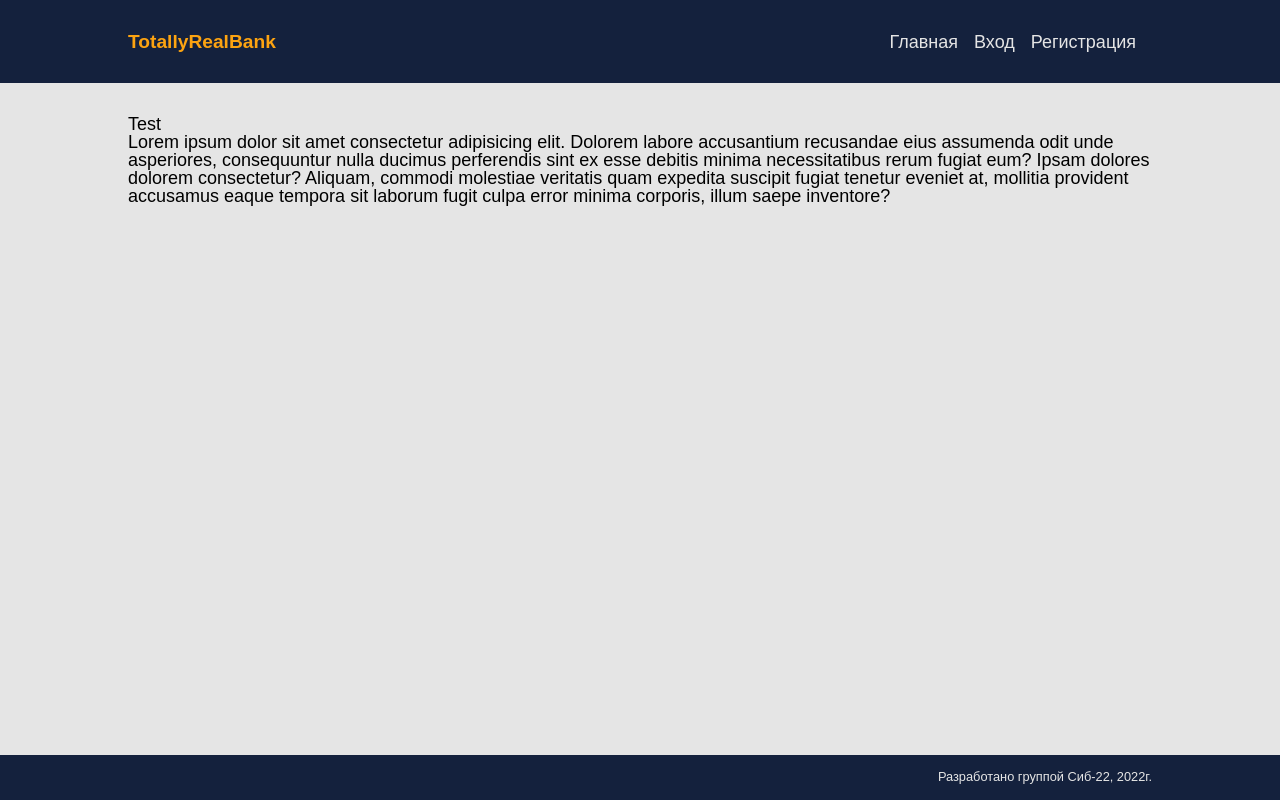
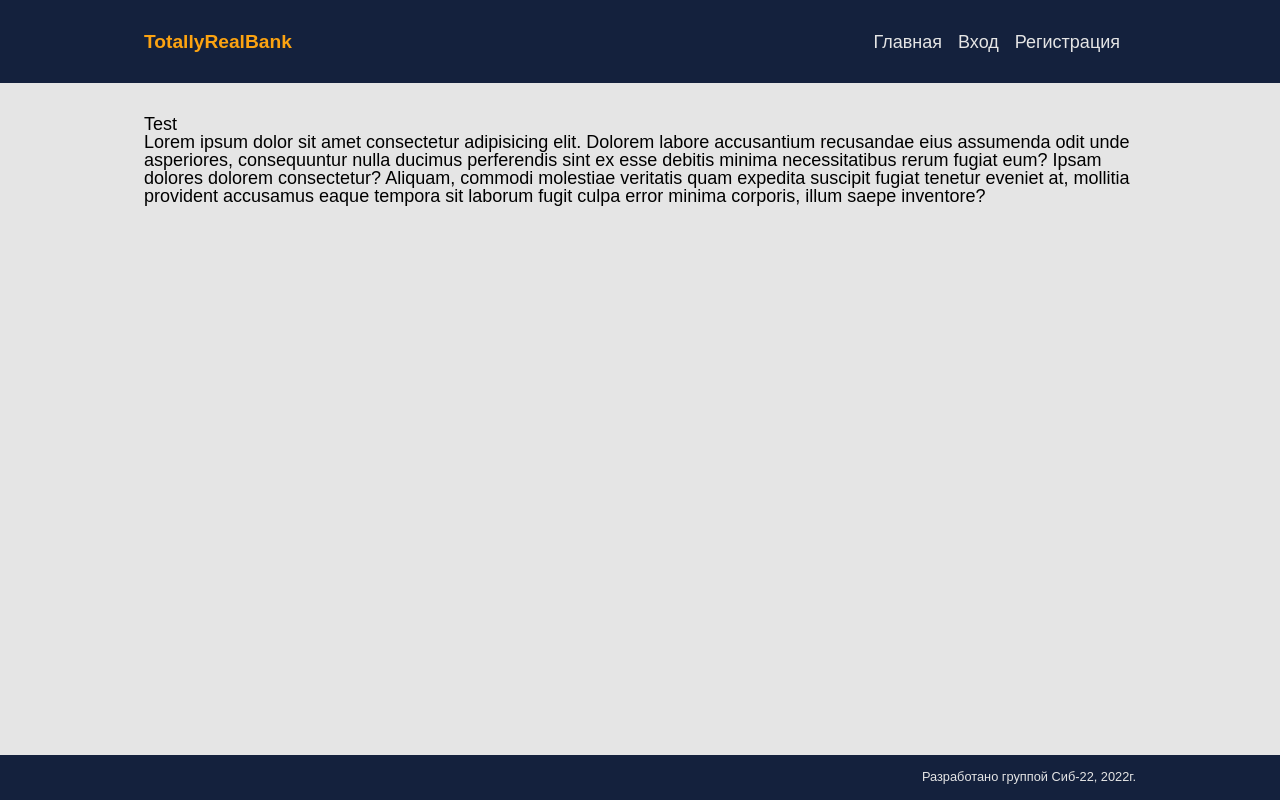
Before and after one commit to SIB-22-Bank-project/main, a Django app: page / in a window 1280 px wide. Run offline with Django 4.2, Linux system fonts and the light colour scheme.

Commit message:
styles added

```diff
--- a/SIB-22-Bank-project/static/css/footer.css
+++ b/SIB-22-Bank-project/static/css/footer.css
@@ -10,5 +10,5 @@
     width: 100%;
 }
 .footer-container > p {
-    margin-right: 8rem;
+    margin-right: 9rem;
 }
--- a/SIB-22-Bank-project/static/css/header.css
+++ b/SIB-22-Bank-project/static/css/header.css
@@ -1,6 +1,6 @@
 @import url(./main.css);
 .header-container {
-    padding: 2rem 8rem;
+    padding: 2rem 9rem;
     background: var(--oxford-blue);
     color: var(--platinum);
     display: flex;
--- a/SIB-22-Bank-project/static/css/main.css
+++ b/SIB-22-Bank-project/static/css/main.css
@@ -15,5 +15,5 @@ body {
     background: var(--platinum);
 }
 .main-container {
-    padding: 2rem 8rem;
+    padding: 2rem 9rem;
 }
```
